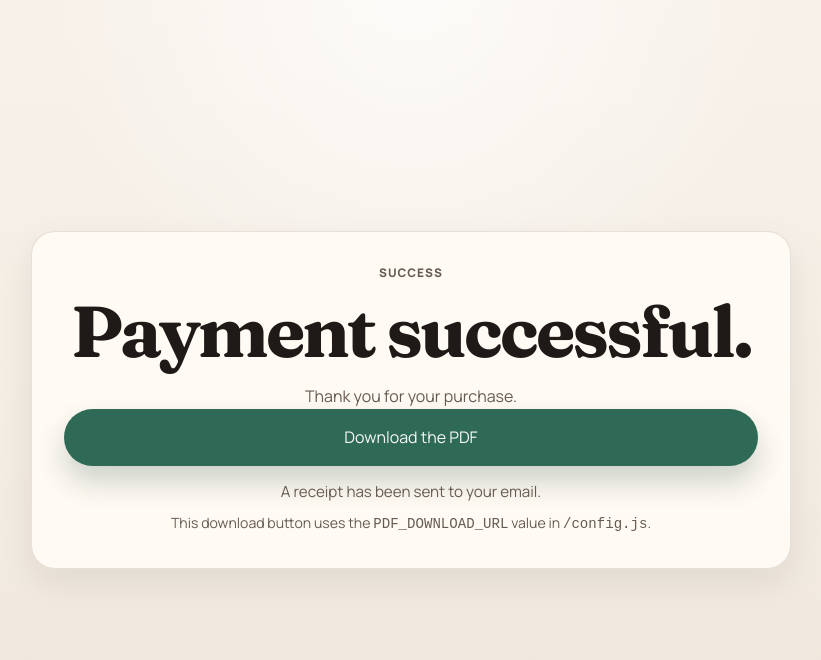
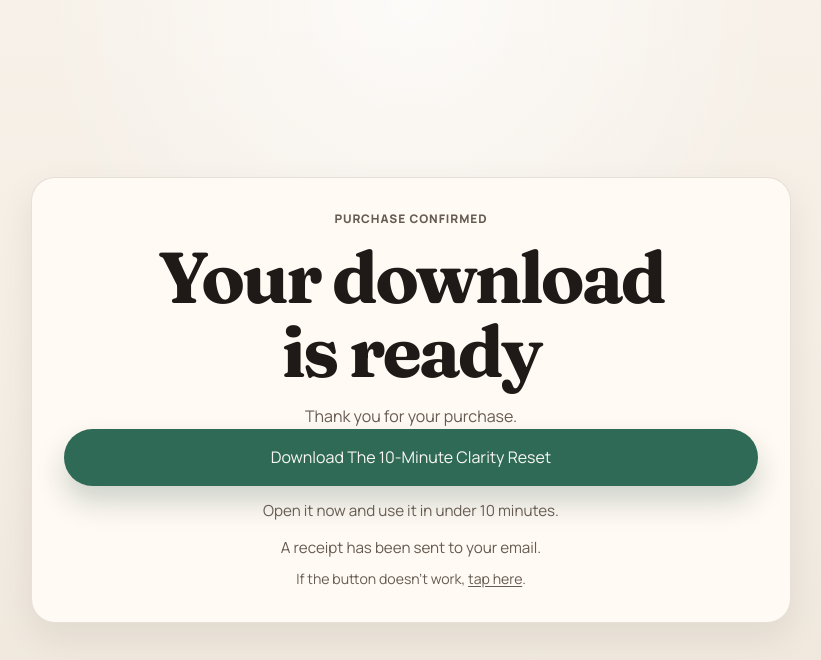
Before and after one commit to ZackAel/zacharias, a website: page success/index.html in a window 1280 px wide. Shown: the whole page, without its empty margins (229-1050 px from the left). Drawn offline with Linux system fonts and the light colour scheme.

Commit message:
Final local version

```diff
--- a/config.js
+++ b/config.js
@@ -3,6 +3,6 @@ window.APP_CONFIG = {
   // Do not paste a long one-off Checkout Session URL that starts with /c/pay/cs_...
   STRIPE_CHECKOUT_URL: "https://buy.stripe.com/test_14A3cw97l6y18at6AA6wE00",
 
-  // Replace with the direct hosted file URL for your PDF.
-  PDF_DOWNLOAD_URL: "https://example.com/downloads/the-10-minute-clarity-reset.pdf",
+  // Replace with your final hosted PDF URL if the file location changes.
+  PDF_DOWNLOAD_URL: "/10-Minute-Clarity-Reset.pdf",
 };
--- a/styles.css
+++ b/styles.css
@@ -631,9 +631,18 @@ main {
   font-size: 0.95rem;
 }
 
-.success-note-secondary {
+.success-reassurance {
+  margin-top: 0.8rem;
+}
+
+.success-fallback {
   margin-top: 0.55rem;
   font-size: 0.88rem;
+}
+
+.success-link {
+  text-decoration: underline;
+  text-underline-offset: 0.12em;
 }
 
 @media (min-width: 700px) {
--- a/success/index.html
+++ b/success/index.html
@@ -22,18 +22,19 @@
       <section class="section">
         <div class="container narrow">
           <div class="success-card">
-            <p class="section-kicker">Success</p>
-            <h1>Payment successful.</h1>
+            <p class="section-kicker">Purchase confirmed</p>
+            <h1>Your download is ready</h1>
             <p class="success-copy">
               Thank you for your purchase.
             </p>
             <a class="button button-primary button-block-mobile" data-download-link href="#">
-              Download the PDF
+              Download The 10-Minute Clarity Reset
             </a>
+            <p class="success-note success-reassurance">Open it now and use it in under 10 minutes.</p>
             <p class="success-note">A receipt has been sent to your email.</p>
-            <p class="success-note success-note-secondary">
-              This download button uses the <code>PDF_DOWNLOAD_URL</code> value in
-              <code>/config.js</code>.
+            <p class="success-note success-fallback">
+              If the button doesn’t work,
+              <a class="success-link" data-download-link href="#">tap here</a>.
             </p>
           </div>
         </div>
```
Also changed, not shown: 1 other file.
